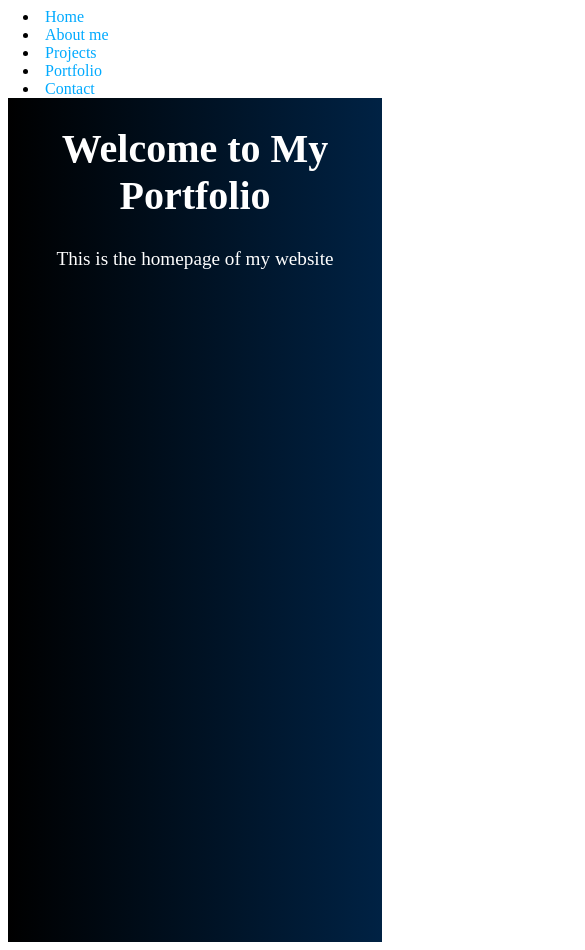
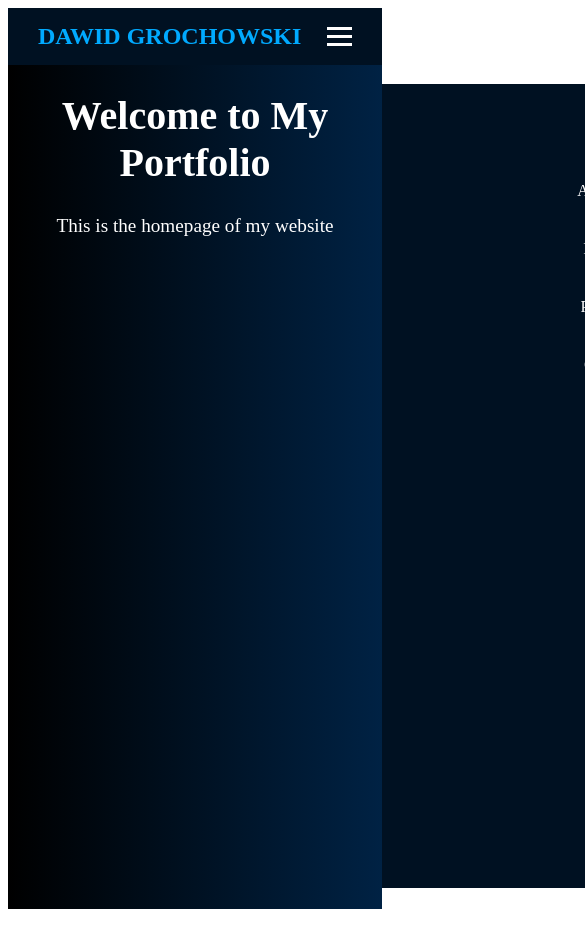
Before and after one commit to dawid24214/Aboute-me, a React (Vite) app: page / in a window 390 px wide. Shown: the top 950 px of the page, 585 px wide, since content can reach past the window. After the commit the page ends 917 px from the top, so only its background shows below. Built offline with nearby package versions, Linux system fonts and the light colour scheme.

Commit message:
Adding a Responsive Menu with Hamburger
Created a responsive menu with a hamburger icon and animations

```diff
--- a/src/components/Navbar.jsx
+++ b/src/components/Navbar.jsx
@@ -1,18 +1,30 @@
-import React from "react";
-import {Link} from "react-router-dom";
+import React, {useState} from "react";
+import {NavLink} from "react-router-dom";
 import '../style/_Navbar.scss';
 
 export const Navbar = () => {
+    const [isOpen, setIsOpen] = useState(false);
+    const toggleMenu = () => {
+        setIsOpen(!isOpen);
+    };
     return(
         <>
             <nav className='navbar'>
-                <li><Link to='/'>Home</Link></li>
-                <li><Link to='/about'>About me</Link></li>
-                <li><Link to='/projects'>Projects</Link></li>
-                <li><Link to='/portfolio'>Portfolio</Link></li>
-                <li><Link to='/contact'>Contact</Link></li>
+                <div className='logo'>Dawid Grochowski</div>
+                <div className={`hamburger ${isOpen ? 'open' : ''}`} onClick={toggleMenu}>
+                    <span></span>
+                    <span></span>
+                    <span></span>
+                </div>
+                <ul className={`nav-links ${isOpen ? "open" : ""}`}>
+                    <li><NavLink to='/' activeClassName='active' onClick={toggleMenu}>Home</NavLink></li>
+                    <li><NavLink to='/about' activeClassName='active' onClick={toggleMenu}>About me</NavLink></li>
+                    <li><NavLink to='/projects' activeClassName='active' onClick={toggleMenu}>Projects</NavLink></li>
+                    <li><NavLink to='/portfolio' activeClassName='active' onClick={toggleMenu}>Portfolio</NavLink></li>
+                    <li><NavLink to='/contact' activeClassName='active' onClick={toggleMenu}>Contact</NavLink></li>
+                </ul>
             </nav>
 
         </>
-    )
+    );
 }
--- a/src/style/_Navbar.scss
+++ b/src/style/_Navbar.scss
@@ -1,20 +1,98 @@
-.navbar ul{
+.navbar {
   display: flex;
-  justify-content: center;
-  list-style: none;
-  padding: 10px;
-  background: #1a1a1a;
+  justify-content: space-between;
+  align-items: center;
+  padding: 15px 30px;
+  background-color: #001122;
+  color: white;
+  position: sticky;
+  top: 0;
+  z-index: 1000;
+
+  .logo {
+    font-size: 1.5rem;
+    font-weight: bold;
+    color: #00aaff;
+    text-transform: uppercase;
+  }
+
+  .hamburger {
+    display: none;
+    flex-direction: column;
+    cursor: pointer;
+    gap: 5px;
+
+    span {
+      width: 25px;
+      height: 3px;
+      background: white;
+      transition: all 0.3s;
+    }
+
+    &.open span:nth-child(1) {
+      transform: rotate(45deg) translate(5px, 5px);
+    }
+
+    &.open span:nth-child(2) {
+      opacity: 0;
+    }
+
+    &.open span:nth-child(3) {
+      transform: rotate(-45deg) translate(5px, -5px);
+    }
+  }
+
+  .nav-links {
+    display: flex;
+    list-style: none;
+
+    li {
+      margin: 0 15px;
+
+      a {
+        text-decoration: none;
+        color: white;
+        font-size: 1rem;
+        transition: color 0.3s;
+
+        &:hover {
+          color: #00aaff;
+        }
+
+        &.active {
+          color: #00aaff;
+          border-bottom: 2px solid #00aaff;
+        }
+      }
+    }
+  }
+
+  // Dla wersji mobilnej
+  @media (max-width: 720px) {
+    .hamburger {
+      display: flex;
+    }
+
+    .nav-links {
+      position: absolute;
+      top: 60px;
+      right: 0;
+      background-color: #001122;
+      flex-direction: column;
+      align-items: center;
+      width: 100%;
+      height: calc(100vh - 60px);
+      transform: translateX(100%);
+      transition: transform 0.3s;
+      padding-top: 20px;
+
+      &.open {
+        transform: translateX(0);
+      }
+
+      li {
+        margin: 20px 0;
+      }
+    }
+  }
 }
-.navbar li{
-  margin: 0 15px;
-}
-
-.navbar a {
-  color: #00aaff;
-  text-decoration: none;
-  font-size: 16px;
-}
-
-.navbar a:hover{
-  color: #fff;
-}
```
